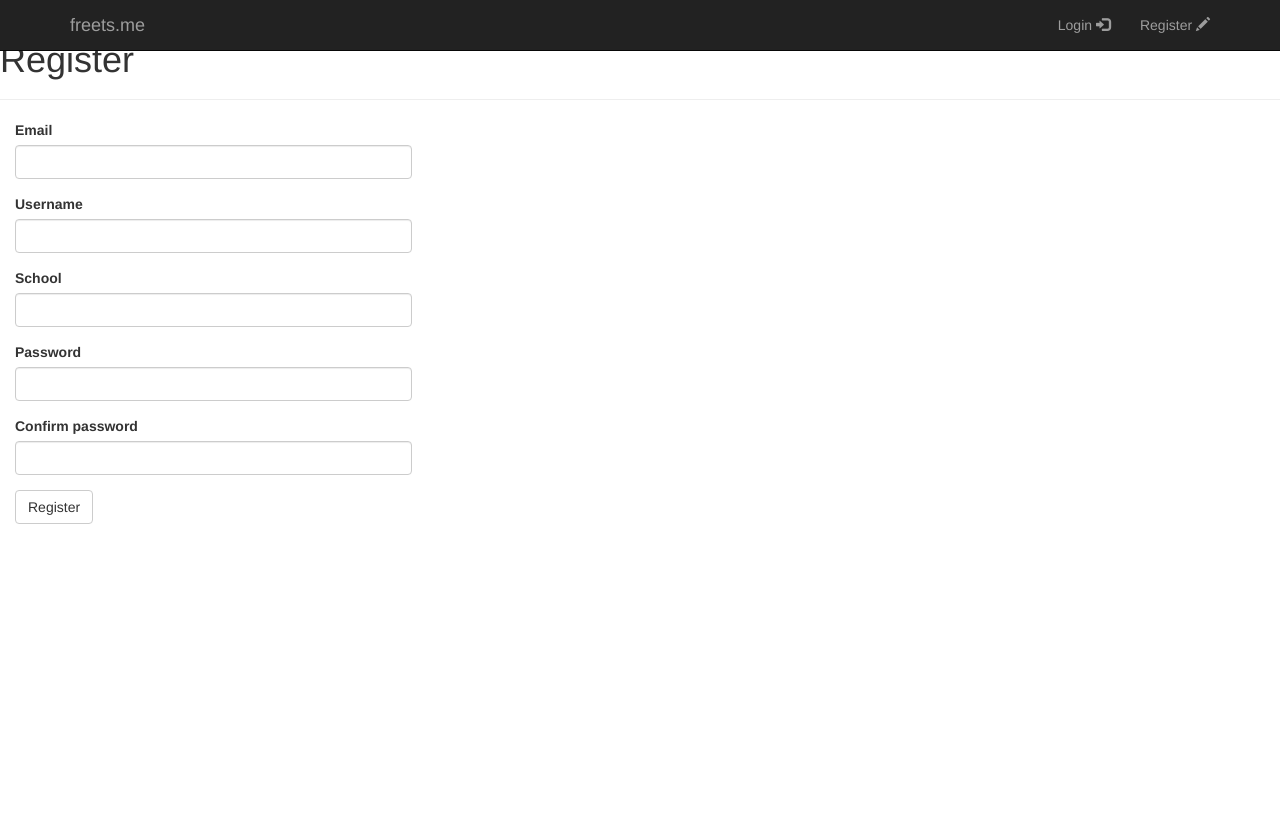
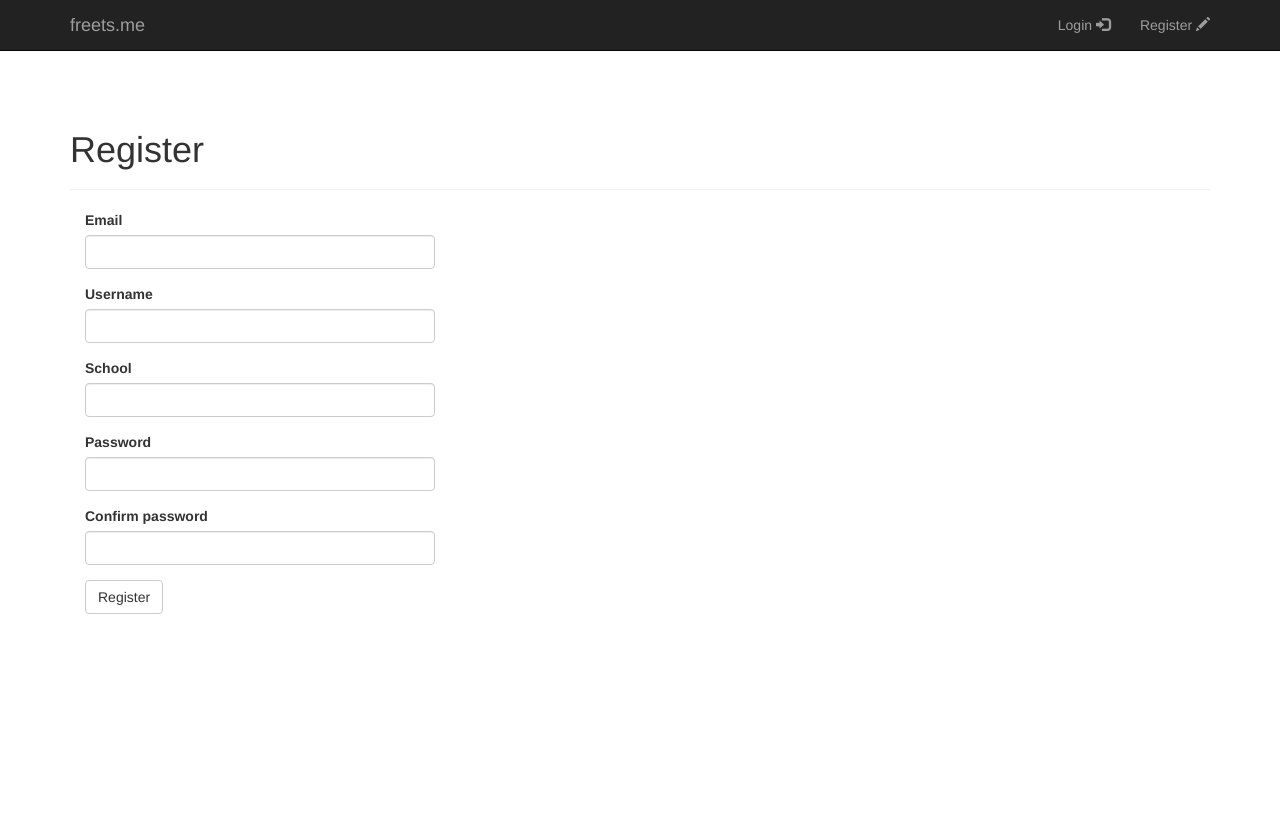
Before and after one commit to foodsnag/foodsnag-web, a Flask app: page /auth/register in a window 1280 px wide. After the commit the page ends 614 px from the top, so only its background shows below. Run offline with Flask 2, Linux system fonts and the light colour scheme; some libraries are stand-ins or nearby versions.

Commit message:
style fixes

```diff
--- a/app/static/css/main.css
+++ b/app/static/css/main.css
@@ -9,6 +9,12 @@ html, body {
 #full-cont {
   height:100%;
   vertical-align:middle;
+}
+
+#content {
+  padding-top:90px;
+  float: none;
+  margin: 0 auto;
 }
 
 .vertical-center {
--- a/app/templates/base.html
+++ b/app/templates/base.html
@@ -99,7 +99,9 @@
   {% endfor %}
 
 
-  {% block page_content %}{% endblock %}
+  <div id="content" class="container">
+    {% block page_content %}{% endblock %}
+  </div>
 
 {% endblock %}
 
--- a/app/templates/index.html
+++ b/app/templates/index.html
@@ -3,7 +3,7 @@
 
 {% block title %}freets.me{% endblock %}
 
-{% block page_content %}
+{% block content %}
 
 {% if current_user.is_authenticated() %}
   <div class="page-header">
```
